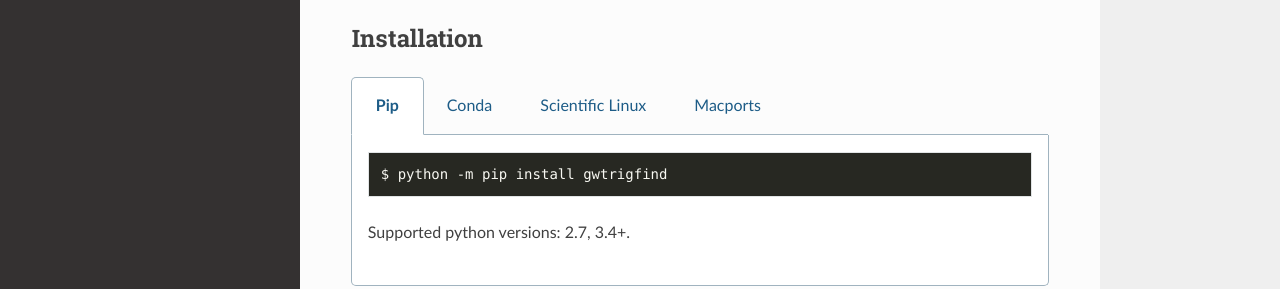
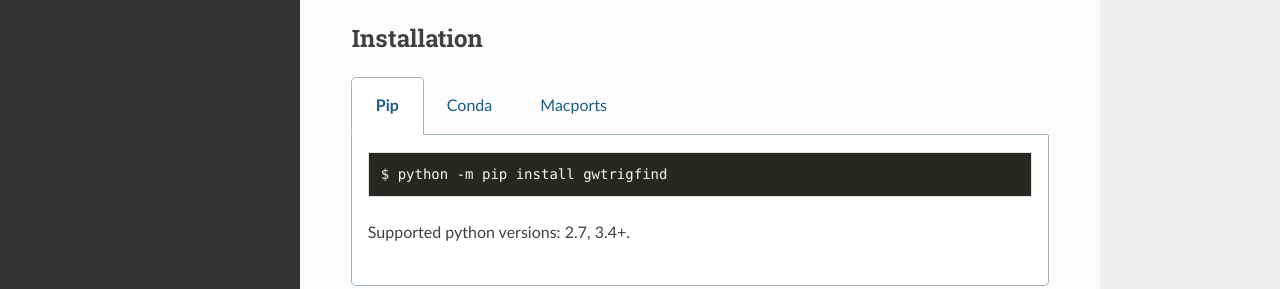
Before and after one commit to gwpy/gwtrigfind, a Sphinx documentation site: the page built from docs/index.rst, in a window 1280 px wide and 1322 px high. Shown: the part 145-434 px from the top of the window. Built offline with Sphinx 7.4.7 and the Read the Docs theme 2.0.0, drawn with Linux system fonts in a browser that asks for light colours; the version number could not be read and is left out.

```diff
--- a/docs/index.rst
+++ b/docs/index.rst
@@ -23,16 +23,6 @@ Installation
           $ conda install -c conda-forge gwtrigfind
 
       Supported python versions: 2.7, 3.5+.
-
-   .. tab:: Scientific Linux
-
-      .. code-block:: bash
-
-          $ yum install python2-gwtrigfind
-
-      Supported python versions: 2.7, `click here for instructions on how to add
-      the required yum repositories
-      <https://wiki.ligo.org/DASWG/ScientificLinux>`__.
 
    .. tab:: Macports
 
```
Also changed, not shown: 2 other files.
